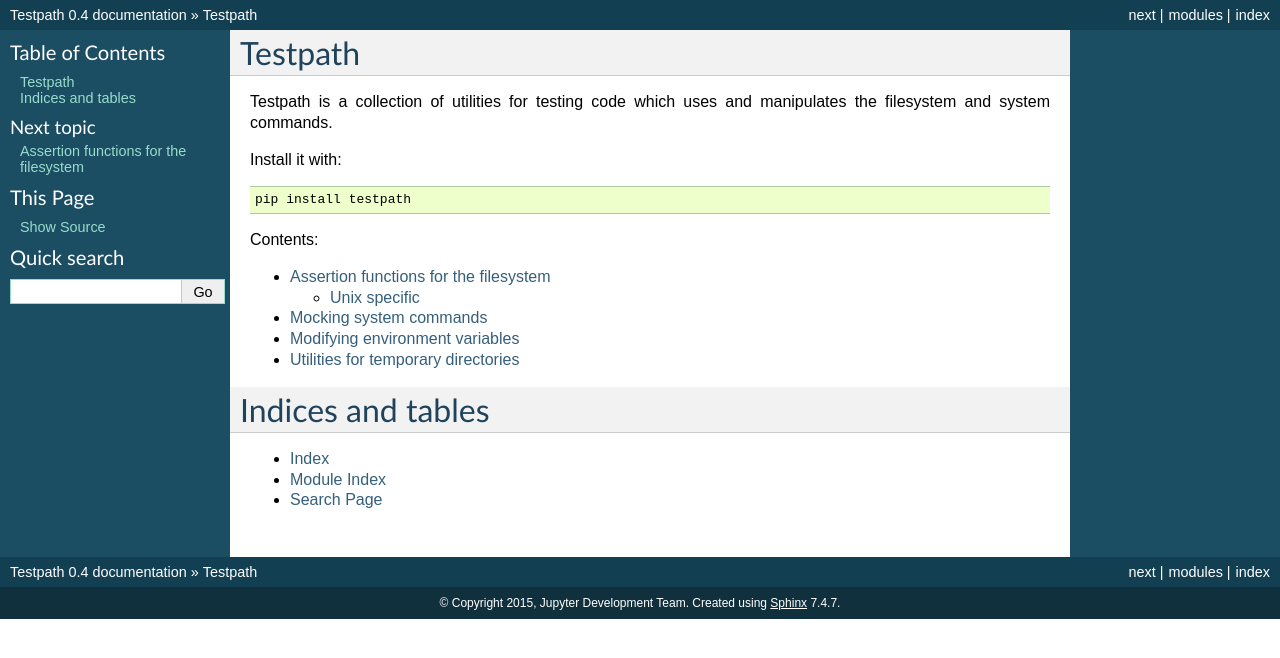
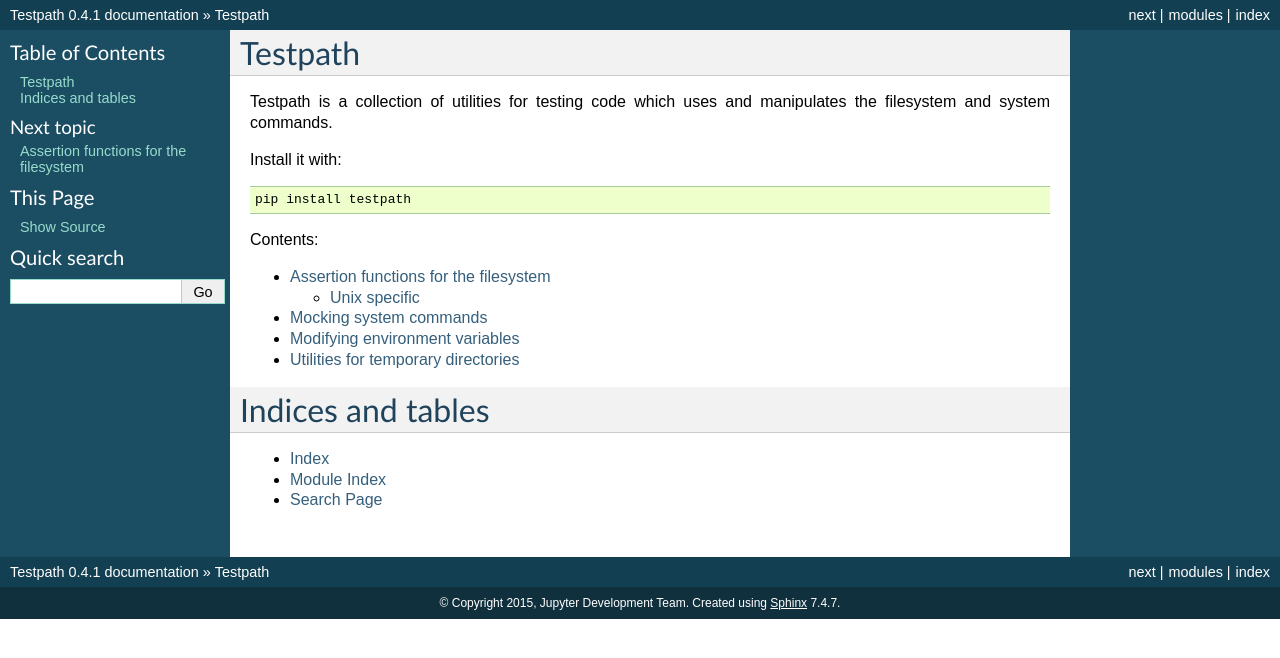
Before and after one commit to jupyter/testpath, a Sphinx documentation site: the page built from doc/index.rst, in a window 1280 px wide. Shown: the top 658 px of the page. Built offline with Sphinx 7.4.7, drawn with Linux system fonts in a browser that asks for light colours.

Commit message:
Version number -> 0.4.1

```diff
--- a/doc/conf.py
+++ b/doc/conf.py
@@ -55,7 +55,7 @@
 # built documents.
 #
 # The short X.Y version.
-version = '0.4'
+version = '0.4.1'
 # The full version, including alpha/beta/rc tags.
 release = version
 
--- a/pyproject.toml
+++ b/pyproject.toml
@@ -18,7 +18,7 @@
 ]
 
 [tool.flit.metadata.requires-extra]
-#test = ["pathlib2; python_version == \"2.7\""]
+test = ["pathlib2; python_version == \"2.7\""]
 
 [tool.flit.metadata.urls]
 Documentation = "https://testpath.readthedocs.io/en/latest/"
--- a/testpath/__init__.py
+++ b/testpath/__init__.py
@@ -3,4 +3,4 @@
 from .env import temporary_env, modified_env, make_env_restorer
 from .commands import MockCommand, assert_calls
 
-__version__ = '0.4'
+__version__ = '0.4.1'
```
